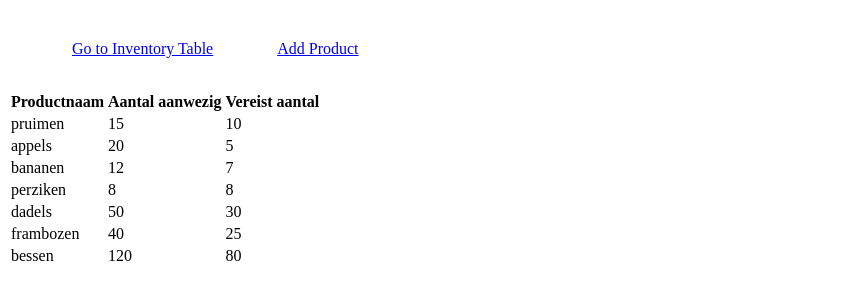
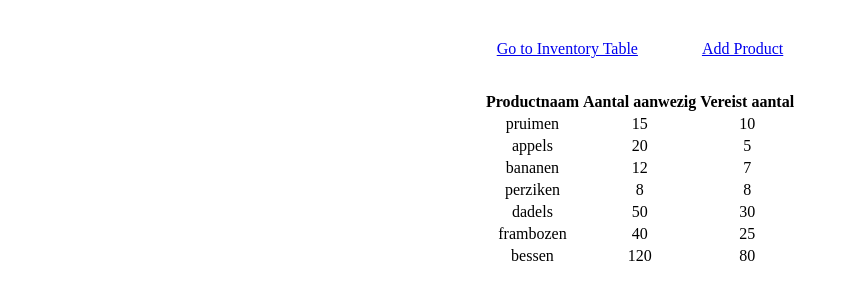
Before and after one commit to maartenrdijkstra/inventaris, a Vue app: page /table in a window 1280 px wide. Shown: the top 300 px of the page, without its empty margins (0-846 px from the left). Built offline with nearby package versions, Linux system fonts and the light colour scheme.

Commit message:
some very basic styles

```diff
--- a/src/domains/inventory/pages/Home.vue
+++ b/src/domains/inventory/pages/Home.vue
@@ -1 +1,7 @@
 <template><h1>Home</h1></template>
+
+<style>
+body {
+  text-align: center;
+}
+</style>
--- a/src/domains/inventory/pages/InventoryTable.vue
+++ b/src/domains/inventory/pages/InventoryTable.vue
@@ -22,3 +22,9 @@ import { getAllProducts } from "../inventoryStore";
 
 const products = getAllProducts;
 </script>
+
+<style>
+table {
+  margin: 0 auto;
+}
+</style>
```
